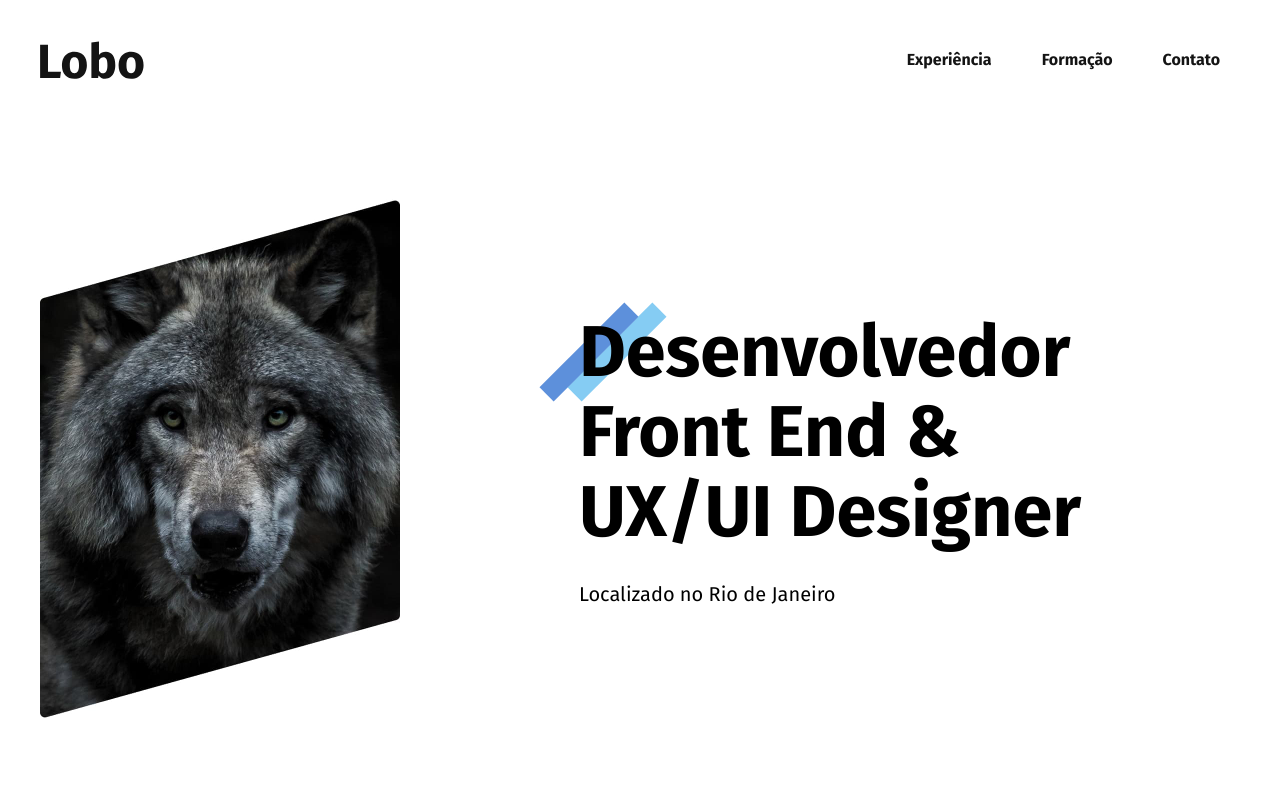
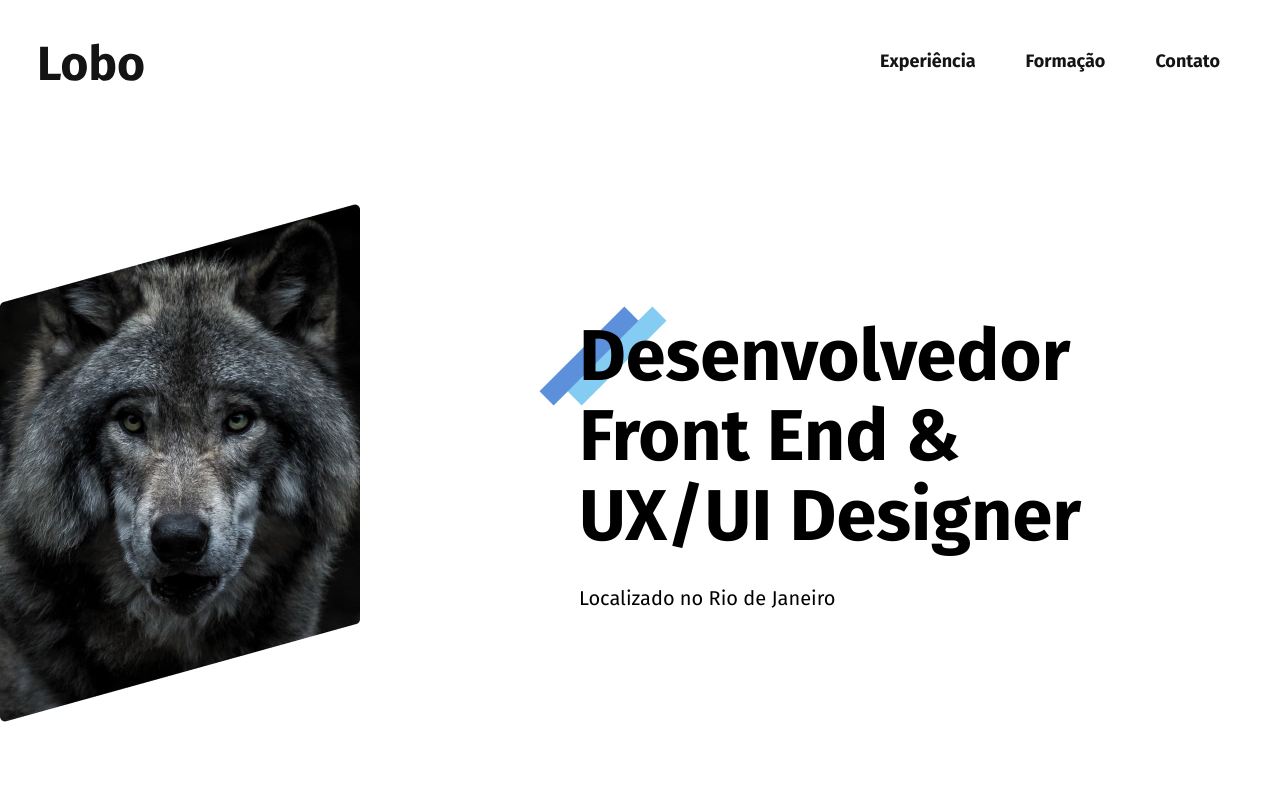
Before and after one commit to lucasvasquezfc/projeto-pessoal, a plain HTML site: page index.html in a window 1280 px wide. Shown: the top 800 px of the page. Drawn offline with Linux system fonts and the light colour scheme.

Commit message:
refazendo o css

```diff
--- /dev/null
+++ b/css/global.css
@@ -0,0 +1,37 @@
+* {
+    --c1: #f2f2f2;
+    --c2:#e0e0e0;
+    --c3: #ccc;
+    --c4: #b8b8b8;
+    --c6: #8f8f8f;
+    --c10: #3d3d3d;
+    --c12: #141414;
+    --white:#fff;
+    --black:#000;
+    --blue1:#5d90db;
+    --blue2:#85ccf3;
+    --gradiente: linear-gradient(to bottom, var(--blue2), var(--blue1));
+}
+
+body {
+    font-family: 'Fira Sans', sans-serif;
+    /* font-family: 'Ubuntu', sans-serif; */
+}
+
+h1,p,h2,h3,h4,h5,ul,li,body{
+    margin: 0;
+    padding: 0;
+}
+
+img {
+    max-width: 100%;
+}
+
+ul {
+    list-style: none;
+}
+
+/* .max {
+    max-width: 1200px;
+    margin: 0 auto;
+} */
--- /dev/null
+++ b/css/header.css
@@ -0,0 +1,47 @@
+.header {
+    max-width: 1200px;
+    padding: 40px 20px ;
+    margin: 0 auto;
+    display: flex;
+    justify-content: space-between;
+    align-items: center;
+}
+
+.header-menu{
+    display: flex;
+    flex-wrap: wrap;
+    gap: 10px;
+    justify-content: center;
+
+    & a{
+        font-weight: bold;
+        font-size: 1.125rem;
+        line-height: 1.3;
+        text-decoration: none;
+        color: var(--c12);
+        position: relative;
+        border-radius: 1px;
+        padding: 10px 20px;
+        display: block;
+
+        &:hover {
+            background: var(--gradiente);
+            color: var(--white);
+        }
+
+        & li{
+            display: grid;
+        }
+    }
+}
+
+@media (max-width: 800px) {
+    .header {
+        flex-direction: column;
+        gap: 40px;
+
+        & a{
+            background-color: var(--c1);
+        }
+    }
+}
--- a/css/styles.css
+++ b/css/styles.css
@@ -1,78 +1,5 @@
-* {
-    --c1: #f2f2f2;
-    --c2:#e0e0e0;
-    --c3: #ccc;
-    --c4: #b8b8b8;
-    --c6: #8f8f8f;
-    --c10: #3d3d3d;
-    --c12: #141414;
-    --white:#fff;
-    --black:#000;
-    --blue1:#5d90db;
-    --blue2:#85ccf3;
-    --gradiente: linear-gradient(to bottom, var(--blue2), var(--blue1));
-
-}
-
-body {
-    font-family: 'Fira Sans', sans-serif;
-    /* font-family: 'Ubuntu', sans-serif; */
-}
-
-h1,p,h2,h3,h4,h5,ul,li,body{
-    margin: 0;
-    padding: 0;
-}
-
-img {
-    max-width: 100%;
-}
-
-ul {
-    list-style: none;
-}
-
-a{
-    text-decoration: none;
-    padding: 10px 20px;
-}
-
-.max {
-    max-width: 1200px;
-    padding: 0 20px;
-}
-
-header {
-    margin: 40px auto ;
-    display: flex;
-    justify-content: space-between;
-    align-items: center;
-}
-
-nav ul {
-    display: flex;
-    gap: 10px;
-}
-
-nav li{
-    display: grid;
-}
-
-nav a{
-    font-weight: bold;
-    color: var(--c12);
-    position: relative;
-    border-radius: 1px;
-
-    &:hover {
-        background: var(--gradiente);
-        color: var(--white);
-    }
-}
-
-.container {
-    margin: 0 auto;
-}
+@import './global.css';
+@import './header.css';
 
 .introducao {
     display: grid;
--- a/index.html
+++ b/index.html
@@ -14,18 +14,18 @@
 </head>
 
 <body>
-    <header class="max">
-        <img src="img/marca.svg" alt="">
+    <header class="header">
+        <img src="img/marca.svg" alt="Lobo">
         <nav>
-            <ul>
-                <li><a href="/">Experiência</a></li>
-                <li><a href="/">Formação</a></li>
-                <li><a href="/">Contato</a></li>
+            <ul class="header-menu">
+                <li><a href="#experiencia">Experiência</a></li>
+                <li><a href="#formacao">Formação</a></li>
+                <li><a href="#contato">Contato</a></li>
             </ul>
         </nav>
     </header>
 
-    <div class="container max">
+
     <article class="introducao">
         <div class="perfil">
             <img src="img/perfil.jpg" alt="perfil">
@@ -95,7 +95,6 @@
             </ul>
         </div>
     </article>
-    </div>
     <!-- ############ FORMAÇÃO ######## -->
     <div class="bg">
         <article class="max container formacao">
```
Lines whose indentation alone changed are shown as unchanged.
